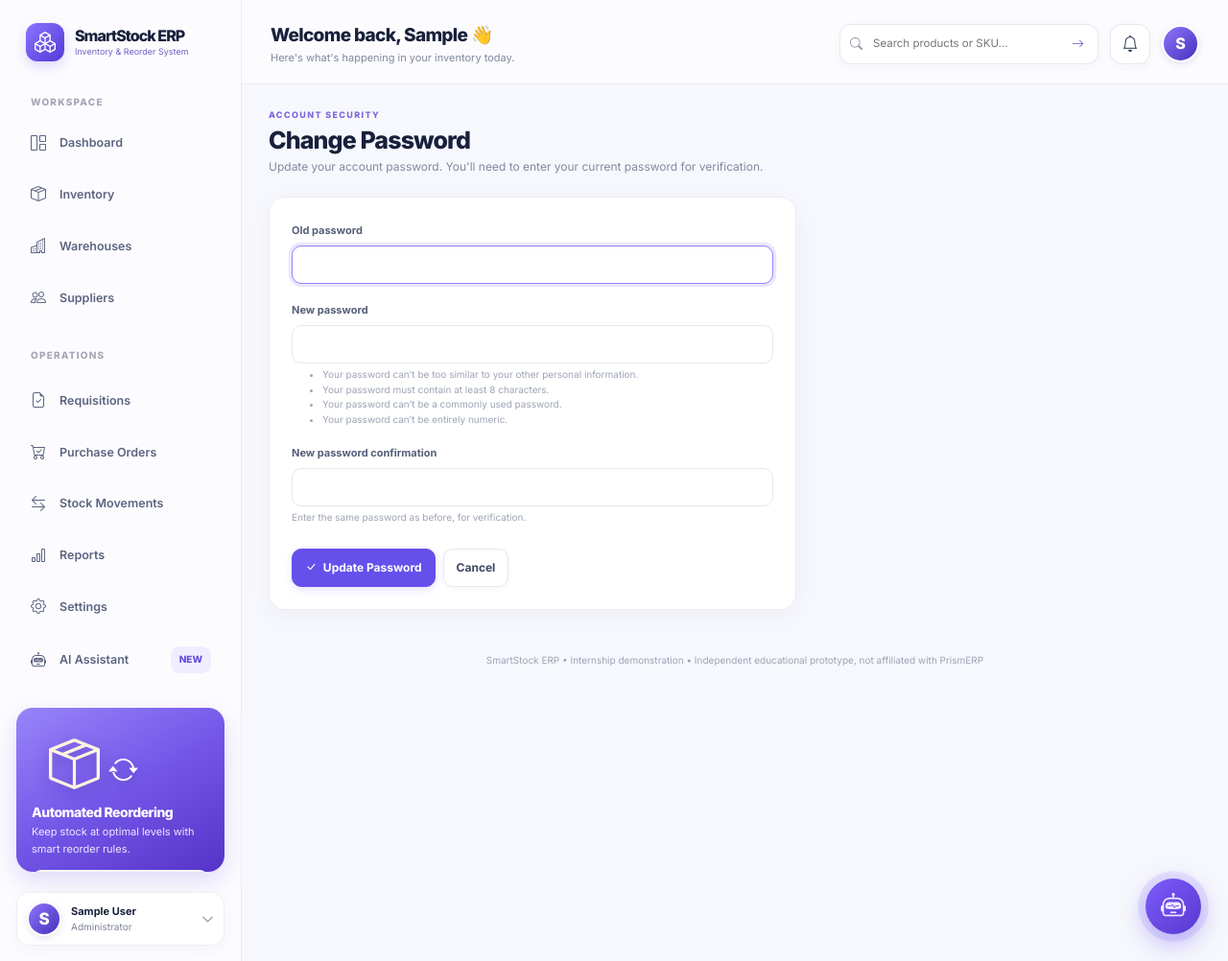
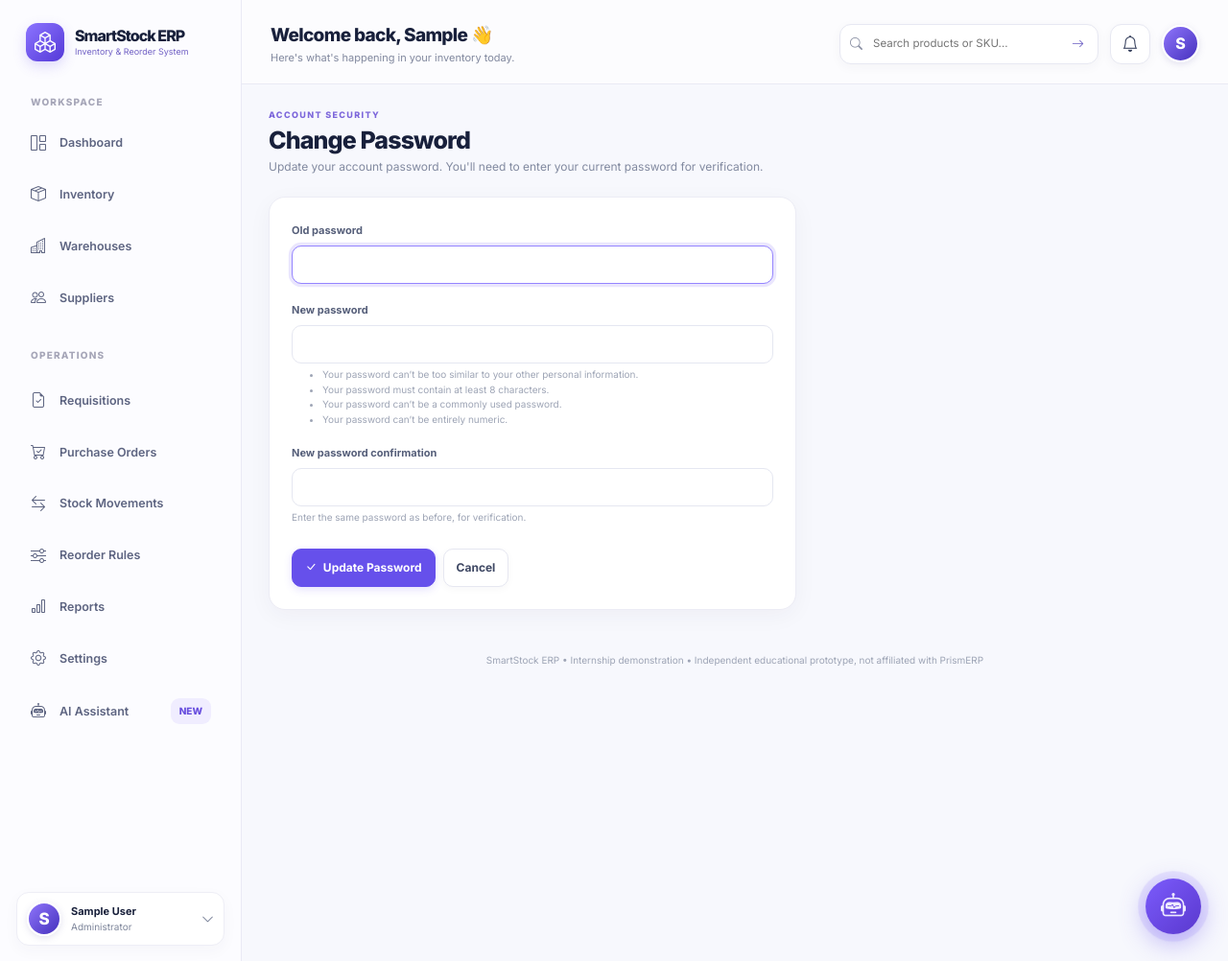
Before and after one commit to shihab-jim/Inventry-EPR, a Django app: page /profile/change-password/ in a window 1280 px wide. Shown: the whole page at 96% size. Run offline with Django 5.2, Linux system fonts and the light colour scheme; the visitor is signed in with stand-in values (Sample User, id 1); data that the repository does not hold is empty.

Commit message:
Remove squished promo card from sidebar and add Reorder Rules to operations menu

```diff
--- a/static/css/site.css
+++ b/static/css/site.css
@@ -18,13 +18,6 @@ h1,h2,h3,h4 {font-weight:800;letter-spacing:-.035em}
 .menu-item.active {background:linear-gradient(120deg,#775ff0,#5e43e3);color:white;box-shadow:0 6px 14px #6d50f52c}
 .menu-item i {font-size:16px;width:18px;text-align:center}
 .sidebar-spacer {min-height:24px;flex:1}
-.reorder-promo {background:linear-gradient(150deg,#9884fa,#7255e7 52%,#5533c7);border-radius:17px;padding:19px 16px 15px;color:#fff;box-shadow:0 9px 26px #6945d532;margin-bottom:21px;overflow:hidden;position:relative}
-.promo-icon {height:72px;position:relative;margin-bottom:10px}
-.promo-icon i:first-child {position:absolute;left:18px;font-size:53px;color:#fff4df;filter:drop-shadow(0 6px 7px #36229a66)}
-.promo-icon i:last-child {position:absolute;left:80px;top:22px;font-size:31px;color:#fff;filter:drop-shadow(0 3px 5px #36229a66)}
-.reorder-promo h3 {font-size:14px;letter-spacing:-.035em;margin-bottom:4px}
-.reorder-promo p {font-size:11px;color:#eee8ff;margin-bottom:13px}
-.reorder-promo .btn {font-weight:700;font-size:10px;border-radius:10px;padding:9px 5px;color:#6047db;white-space:normal}
 .side-profile {display:flex;align-items:center;gap:10px;background:#fff;border:1px solid #eeeeF6;border-radius:13px;padding:9px 10px;box-shadow:0 5px 16px #32305d09}
 .profile-avatar,.top-avatar {display:grid;place-items:center;flex:0 0 auto;background:linear-gradient(135deg,#8f75fb,#4531bd);border:2px solid #fff;box-shadow:0 2px 7px #6b61a32c;color:#fff;font-weight:800;border-radius:50%}
 .profile-avatar {width:36px;height:36px;font-size:17px}
--- a/templates/base.html
+++ b/templates/base.html
@@ -33,13 +33,6 @@ h1,h2,h3,h4 {font-weight:800;letter-spacing:-.035em}
 .menu-item.active {background:linear-gradient(120deg,#775ff0,#5e43e3);color:white;box-shadow:0 6px 14px #6d50f52c}
 .menu-item i {font-size:16px;width:18px;text-align:center}
 .sidebar-spacer {min-height:24px;flex:1}
-.reorder-promo {background:linear-gradient(150deg,#9884fa,#7255e7 52%,#5533c7);border-radius:17px;padding:19px 16px 15px;color:#fff;box-shadow:0 9px 26px #6945d532;margin-bottom:21px;overflow:hidden;position:relative}
-.promo-icon {height:72px;position:relative;margin-bottom:10px}
-.promo-icon i:first-child {position:absolute;left:18px;font-size:53px;color:#fff4df;filter:drop-shadow(0 6px 7px #36229a66)}
-.promo-icon i:last-child {position:absolute;left:80px;top:22px;font-size:31px;color:#fff;filter:drop-shadow(0 3px 5px #36229a66)}
-.reorder-promo h3 {font-size:14px;letter-spacing:-.035em;margin-bottom:4px}
-.reorder-promo p {font-size:11px;color:#eee8ff;margin-bottom:13px}
-.reorder-promo .btn {font-weight:700;font-size:10px;border-radius:10px;padding:9px 5px;color:#6047db;white-space:normal}
 .side-profile {display:flex;align-items:center;gap:10px;background:#fff;border:1px solid #eeeeF6;border-radius:13px;padding:9px 10px;box-shadow:0 5px 16px #32305d09}
 .profile-avatar,.top-avatar {display:grid;place-items:center;flex:0 0 auto;background:linear-gradient(135deg,#8f75fb,#4531bd);border:2px solid #fff;box-shadow:0 2px 7px #6b61a32c;color:#fff;font-weight:800;border-radius:50%}
 .profile-avatar {width:36px;height:36px;font-size:17px}
@@ -198,17 +191,12 @@ h1,h2,h3,h4 {font-weight:800;letter-spacing:-.035em}
       <a href="{% url 'inventory:requisitions' %}" class="menu-item {% if request.resolver_match.url_name == 'requisitions' %}active{% endif %}"><i class="bi bi-file-earmark-check"></i><span>Requisitions</span></a>
       <a href="{% url 'inventory:purchase_orders' %}" class="menu-item {% if request.resolver_match.url_name == 'purchase_orders' %}active{% endif %}"><i class="bi bi-cart-check"></i><span>Purchase Orders</span></a>
       <a href="{% url 'inventory:movements' %}" class="menu-item {% if request.resolver_match.url_name == 'movements' %}active{% endif %}"><i class="bi bi-arrow-left-right"></i><span>Stock Movements</span></a>
+      <a href="{% url 'inventory:reorder_rules' %}" class="menu-item {% if request.resolver_match.url_name == 'reorder_rules' or request.resolver_match.url_name == 'reorder_rule_edit' %}active{% endif %}"><i class="bi bi-sliders"></i><span>Reorder Rules</span></a>
       <a href="{% url 'inventory:reports' %}" class="menu-item {% if request.resolver_match.url_name == 'reports' %}active{% endif %}"><i class="bi bi-bar-chart"></i><span>Reports</span></a>
       <a href="{% url 'inventory:settings' %}" class="menu-item {% if request.resolver_match.url_name == 'settings' %}active{% endif %}"><i class="bi bi-gear"></i><span>Settings</span></a>
       <a href="#" class="menu-item" onclick="event.preventDefault();document.body.classList.remove('menu-open');document.getElementById('aiChatToggle').click()"><i class="bi bi-robot"></i><span>AI Assistant</span><span class="tiny-count" style="margin-left:auto">NEW</span></a>
     </nav>
     <div class="sidebar-spacer"></div>
-    <div class="reorder-promo">
-      <div class="promo-icon"><i class="bi bi-box-seam"></i><i class="bi bi-arrow-repeat"></i></div>
-      <h3>Automated Reordering</h3>
-      <p>Keep stock at optimal levels with smart reorder rules.</p>
-      <a href="{% url 'inventory:reorder_rules' %}" class="btn btn-light btn-sm w-100"><i class="bi bi-lightning-charge-fill"></i> Manage Reorder Rules</a>
-    </div>
     <div class="side-profile" style="position:relative;cursor:pointer" id="sideProfileBtn" onclick="event.stopPropagation();const d=document.getElementById('profileDropdown');d.classList.toggle('show');this.classList.toggle('active',d.classList.contains('show'))">
       <div class="profile-avatar">{{ request.user.username|slice:':1'|upper }}</div>
       <div class="profile-text"><strong>{{ request.user.get_full_name|default:request.user.username|truncatechars:18 }}</strong><small>{% if request.user.is_staff %}Administrator{% else %}Viewer{% endif %}</small></div>
```
